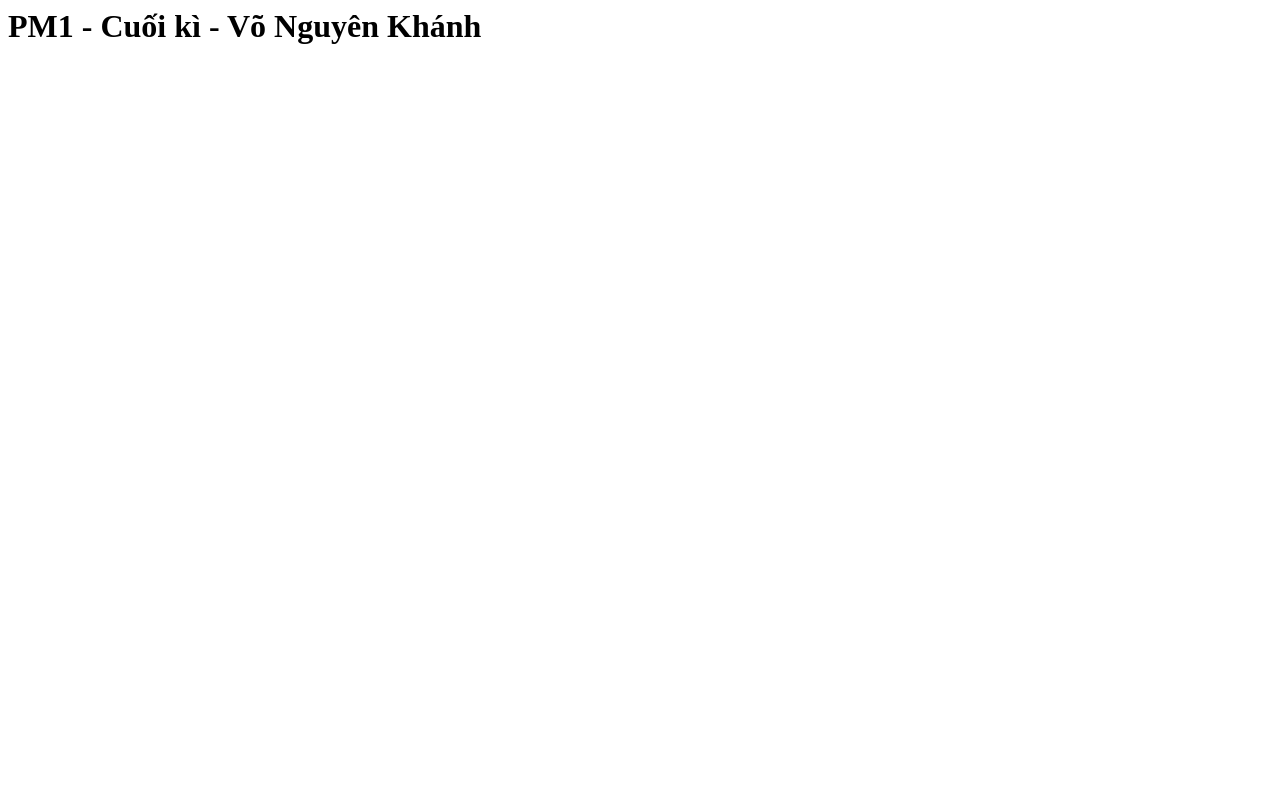
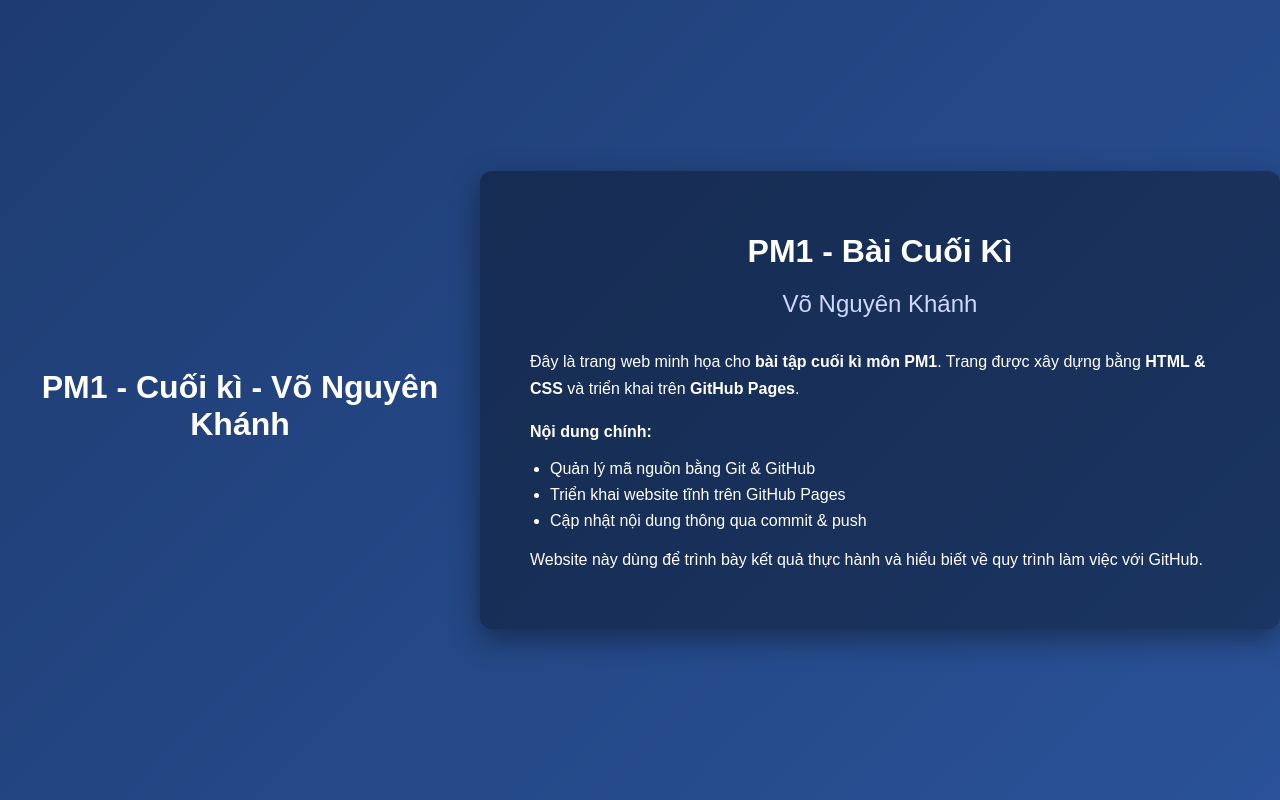
Before and after one commit to NguyenKhanh0426/bai1, a plain HTML site: page index.html in a window 1280 px wide. Drawn offline with Linux system fonts and the light colour scheme.

Commit message:
Them moi

```diff
--- a/index.html
+++ b/index.html
@@ -1 +1,89 @@
 <h1>PM1 - Cuối kì - Võ Nguyên Khánh</h1>
+<!DOCTYPE html>
+<html lang="vi">
+<head>
+    <meta charset="UTF-8">
+    <title>PM1 - Cuối kì</title>
+    <style>
+        body {
+            margin: 0;
+            font-family: Arial, Helvetica, sans-serif;
+            background: linear-gradient(135deg, #1e3c72, #2a5298);
+            color: #fff;
+            min-height: 100vh;
+            display: flex;
+            justify-content: center;
+            align-items: center;
+        }
+
+        .container {
+            background: rgba(0, 0, 0, 0.35);
+            padding: 40px 50px;
+            border-radius: 12px;
+            width: 90%;
+            max-width: 700px;
+            box-shadow: 0 10px 30px rgba(0, 0, 0, 0.4);
+        }
+
+        h1 {
+            text-align: center;
+            margin-bottom: 10px;
+        }
+
+        h2 {
+            text-align: center;
+            font-weight: normal;
+            color: #cfd9ff;
+            margin-bottom: 30px;
+        }
+
+        p {
+            line-height: 1.7;
+            margin-bottom: 15px;
+        }
+
+        ul {
+            margin-top: 10px;
+            padding-left: 20px;
+        }
+
+        ul li {
+            margin-bottom: 8px;
+        }
+
+        .footer {
+            text-align: center;
+            margin-top: 30px;
+            font-size: 14px;
+            color: #ddd;
+        }
+    </style>
+</head>
+<body>
+
+<div class="container">
+    <h1>PM1 - Bài Cuối Kì</h1>
+    <h2>Võ Nguyên Khánh</h2>
+
+    <p>
+        Đây là trang web minh họa cho <b>bài tập cuối kì môn PM1</b>.
+        Trang được xây dựng bằng <b>HTML & CSS</b> và triển khai trên <b>GitHub Pages</b>.
+    </p>
+
+    <p><b>Nội dung chính:</b></p>
+    <ul>
+        <li>Quản lý mã nguồn bằng Git & GitHub</li>
+        <li>Triển khai website tĩnh trên GitHub Pages</li>
+        <li>Cập nhật nội dung thông qua commit & push</li>
+    </ul>
+
+    <p>
+        Website này dùng để trình bày kết quả thực hành và hiểu biết
+        về quy trình làm việc với GitHub.
+    </p>
+
+
+</div>
+
+</body>
+</html>
```
